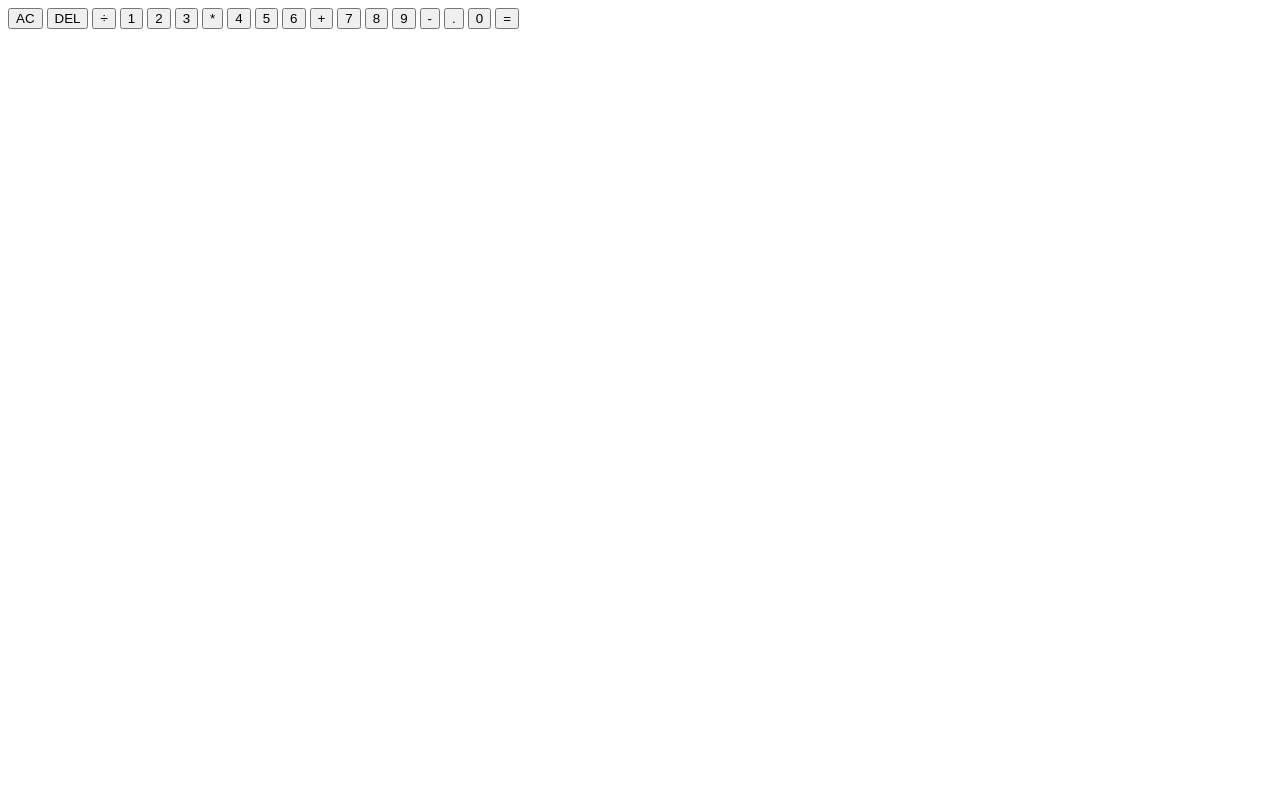
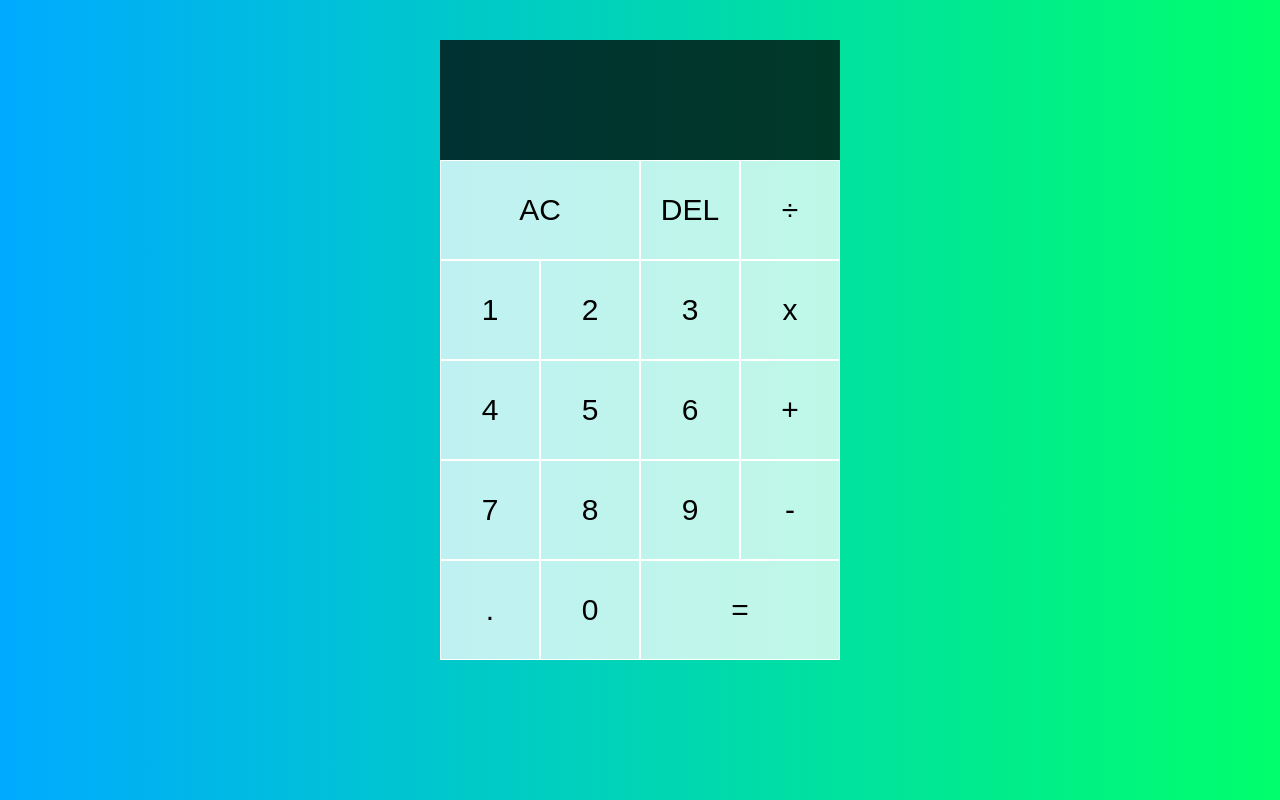
Before and after one commit to Dmitry27Zh/Calculator, a plain HTML site: page index.html in a window 1280 px wide. Drawn offline with Linux system fonts and the light colour scheme.

Commit message:
Start styles

```diff
--- /dev/null
+++ b/css/modules/calculator.css
@@ -0,0 +1,44 @@
+.calculator {
+  --fz: 20px;
+  --basic-transition: 0.3s ease-in;
+  --screen-height: 6em;
+  --screen-bg: rgba(0, 0, 0, 0.75);
+  --btn-width: 5em;
+  --btn-height: 5em;
+  --btn-bg: rgba(255, 255, 255, 0.75);
+  --btn-bg-accent: rgba(255, 255, 255, 0.9);
+  --btn-border: 1px solid #ffffff;
+  display: inline-grid;
+  grid-template-columns: repeat(4, var(--btn-width));
+  grid-template-rows: minmax(var(--screen-height), auto) repeat(5, var(--btn-height));
+  margin: 0 auto;
+  font-family: 'Gotham Rounded', sans-serif;
+  font-size: var(--fz);
+}
+
+.calculator__screen {
+  grid-column: 1 / -1;
+  background: var(--screen-bg);
+}
+
+.calculator__btn {
+  display: flex;
+  justify-content: center;
+  align-items: center;
+  padding: 0.5em;
+  font: inherit;
+  font-size: 1.5em;
+  line-height: 1;
+  background: var(--btn-bg);
+  border: var(--btn-border);
+  cursor: pointer;
+  transition: background var(--basic-transition);
+}
+
+.calculator__btn:is(:hover, :focus) {
+  background: var(--btn-bg-accent);
+}
+
+.calculator__btn.calculator__btn--span {
+  grid-column: span 2;
+}
--- /dev/null
+++ b/css/styles.css
@@ -0,0 +1,28 @@
+@import './modules/calculator.css';
+
+*::before,
+*::after {
+  box-sizing: border-box;
+}
+
+body {
+  margin: 0;
+}
+
+.wrapper {
+  min-height: 100vh;
+  background: linear-gradient(to right, #00aaff, #00ff6c);
+}
+
+.container {
+  max-width: 1400px;
+  margin: 0 auto;
+  padding: 0 20px;
+}
+
+.calculator-container {
+  display: flex;
+  justify-content: center;
+  align-items: center;
+  padding-block: 40px;
+}
--- a/index.html
+++ b/index.html
@@ -1,13 +1,15 @@
 <!DOCTYPE html>
 <html lang="en">
   <head>
-  <meta charset="UTF-8">
-  <meta http-equiv="X-UA-Compatible" content="IE=edge">
-  <meta name="viewport" content="width=device-width, initial-scale=1.0">
+    <meta charset="UTF-8" />
+    <meta http-equiv="X-UA-Compatible" content="IE=edge" />
+    <meta name="viewport" content="width=device-width, initial-scale=1.0" />
     <title>Calculator</title>
+    <link rel="stylesheet" href="./css/styles.css" />
   </head>
   <body>
     <div class="wrapper">
+      <div class="calculator-container container">
         <div class="calculator">
           <div class="calculator__screen">
             <div class="calculator__expression" data-expression></div>
@@ -19,7 +21,7 @@
           <button class="calculator__btn" type="button" data-symbol>1</button>
           <button class="calculator__btn" type="button" data-symbol>2</button>
           <button class="calculator__btn" type="button" data-symbol>3</button>
-      <button class="calculator__btn" type="button" data-operation>*</button>
+          <button class="calculator__btn" type="button" data-operation>x</button>
           <button class="calculator__btn" type="button" data-symbol>4</button>
           <button class="calculator__btn" type="button" data-symbol>5</button>
           <button class="calculator__btn" type="button" data-symbol>6</button>
@@ -33,5 +35,6 @@
           <button class="calculator__btn calculator__btn--span" type="button" data-equals>=</button>
         </div>
       </div>
+    </div>
   </body>
 </html>
```
Lines whose indentation alone changed are shown as unchanged.
